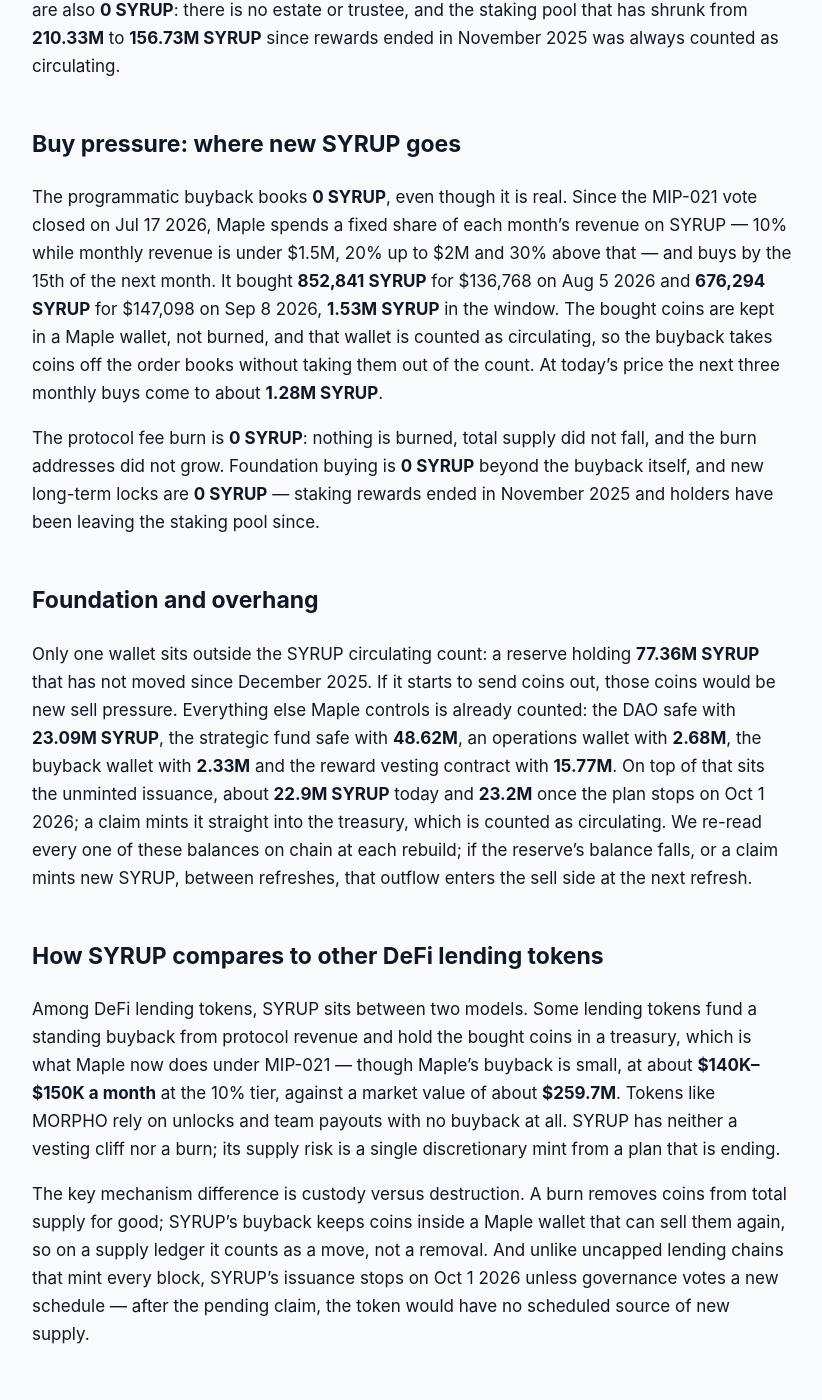
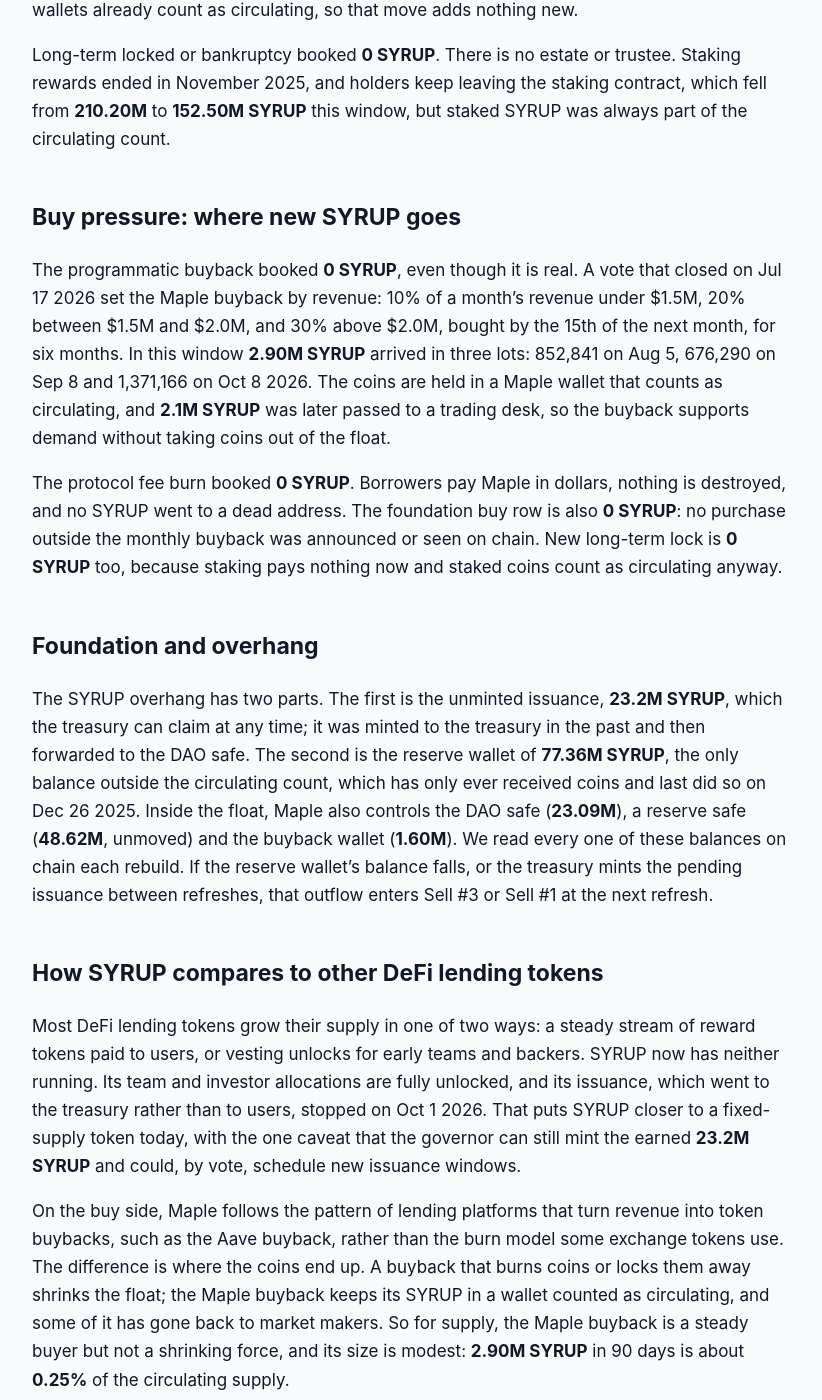
Before and after one commit to jeevansongmy-spec/mrnasdog-articles, a Jekyll site: the page built from crypto/syrup-pressure-framework.md, in a window 1280 px wide and 1400 px high, scrolled down 1300 px. Shown: the whole window, without its empty margins (228-1050 px from the left). Built offline with Jekyll 4.4.1, drawn with Linux system fonts in a browser that asks for light colours; some of the changed text lies outside the part shown.

Commit message:
publish: crypto/syrup-pressure-framework

```diff
--- a/crypto/syrup-pressure-framework.md
+++ b/crypto/syrup-pressure-framework.md
@@ -1,51 +1,53 @@
 ---
-title:         "SYRUP Inflation Analysis · September 2026 · Mixed flows · supply roughly steady"
-description:   "SYRUP supply held flat: 0.00% net over 90 days and next, no burn, buybacks kept in a counted wallet — but about 23.2M issued SYRUP wait to be claimed by Maple."
+title:         "SYRUP Inflation Analysis · October 2026 · Mixed flows · supply roughly steady"
+description:   "SYRUP supply is flat: 0.00% net over 90 days and next. Issuance ended Oct 1 2026; 23.2M earned SYRUP is unminted, and the 2.90M buyback stays in the float."
 canonical_url: "https://mrnasdog.com/research/syrup/inflation"
 tags:          ["crypto", "syrup", "maple", "defi"]
 published:     true
 ---
 
-Originally published at [SYRUP Inflation Analysis · September 2026 · Mixed flows · supply roughly steady](https://mrnasdog.com/research/syrup/inflation).
+Originally published at [SYRUP Inflation Analysis · October 2026 · Mixed flows · supply roughly steady](https://mrnasdog.com/research/syrup/inflation).
 
-# SYRUP Inflation Analysis · September 2026 · Mixed flows · supply roughly steady
+# SYRUP Inflation Analysis · October 2026 · Mixed flows · supply roughly steady
 
-SYRUP, the token of Maple Finance, had a flat supply over the last 90 days: **0 SYRUP** of new sell pressure against **0 SYRUP** of buy pressure, a net of **0.00%** of the **1,167.27M** circulating coins, and the same reading for the next 90 days. The inflation monitor reads **+0.36%**, inside our tolerance. The number to watch is Maple's issuance plan: about **23.2M** new SYRUP have built up and can be minted whenever Maple claims them, which would add about **2%** to supply in one day.
+SYRUP, the token of the Maple Finance lending platform, was flat over the last 90 days: **0 SYRUP** of new supply reached the market and **0 SYRUP** left it, for a net of **0.00%**, with the same **0.00%** projected for the next 90 days. The three-year SYRUP issuance stopped on **Oct 1 2026**, but **23.2M SYRUP** earned before that date has not been minted yet, and the Maple buyback of **2.90M SYRUP** stays in a wallet that still counts as circulating. The monitor reads **+0.37%**, close enough that no warning is needed.
 
 ## The verdict, in one paragraph
 
-Over the 90 days to Sep 29 2026, SYRUP supply moved by **0.00%** on our ledger, and we project **0.00%** for the next 90 days. The inflation monitor reads **+0.36%** for the same window, a gap of **0.36 percentage points**, which is inside the 0.5-point line, so no warning chip is shown. The small difference comes from a recount of which wallets are left out of the circulating figure in August 2026, not from new coins: total SYRUP supply sat at **1,244.68M** at both ends of the window. SYRUP today is a quiet token with a loaded spring — flat on the count, with a large claim of already-earned issuance still pending.
+On our ledger SYRUP supply moved **0.00%** over the 90 days from Jul 11 to Oct 9 2026, and we project **0.00%** for the next 90 days. The inflation monitor, which watches the classified circulating count, reads **+0.37%** over its own 90 days, a gap of **0.37 percentage points**. That is inside our 0.5-point tolerance, so no warning chip ships. The small rise the monitor sees comes from how the circulating count was re-drawn in August 2026, not from new coins: total SYRUP supply read exactly **1,244,677,492.51** at both ends of the window. In one line, SYRUP is a quiet supply with one loaded spring: the unminted issuance.
 
 ## Sell pressure: where new SYRUP comes from
 
-Protocol inflation booked **0 SYRUP**. Maple Finance runs a three-year issuance plan, voted in 2023 and carried over when MPL became SYRUP at 100 to 1, that builds up new coins for the Maple treasury — about **52.3M SYRUP a year** in 2026. Those coins only exist once Maple claims them from the issuance contract. No claim happened in this window; the last one minted **28.55M SYRUP** on Apr 22 2026. About **22.9M SYRUP** are waiting today, and the plan stops adding more on Oct 1 2026, capping the pending claim at about **23.2M SYRUP**. Past claims came every two to six months with no public date, so the forward figure stays at zero until a claim is announced or seen on chain.
+Protocol inflation booked **0 SYRUP**. Since the MPL to SYRUP switch, Maple Finance has run a three-year issuance of roughly 5% a year, paid to the Maple treasury through an on-chain issuance contract. The contract works in windows: about **52.32M SYRUP a year** from Jan 1 2026, then a rate of zero from Oct 1 2026, which ends the issuance. New SYRUP only exists once the treasury claims it, and the last claim was on Apr 22 2026, when **28.55M SYRUP** was minted. Nothing was claimed in this window, so the total supply did not move. What remains is **23.2M SYRUP** already earned and ready to mint, about **1.99%** of the circulating supply. Only the governor wallet can claim it, and past claims came anywhere from one week to six months apart, so there is no date we can book.
 
-Vesting unlocks are **0 SYRUP**. No team or investor tokens remain locked on a schedule, unlock trackers list SYRUP as fully unlocked, and the conversion window from MPL closed in May 2025. User rewards that release over time sit in a vesting contract that is already counted as circulating, so paying them out adds no new SYRUP.
+Vesting unlocks booked **0 SYRUP**. The original team and investor allocations are fully unlocked, and the reward contract that pays community rewards over time, holding about **17.17M SYRUP**, already counts as circulating, so its payouts move coins inside the float rather than into it.
 
-Foundation and unscheduled unlocks are **0 SYRUP**. Maple's own wallets sent about **6.48M SYRUP** into the market this window — mostly to fund user rewards, plus small monthly payments to a few regular recipients — but every one of those wallets is already inside the circulating count, so the move adds nothing new. Long-term locks and bankruptcy releases are also **0 SYRUP**: there is no estate or trustee, and the staking pool that has shrunk from **210.33M** to **156.73M SYRUP** since rewards ended in November 2025 was always counted as circulating.
+Foundation and unscheduled unlocks booked **0 SYRUP**. Only one wallet sits outside the circulating count, a reserve of **77.36M SYRUP** that held the same balance at both ends of the window. The DAO safe did send **8.0M SYRUP** to an operations wallet in August, but both wallets already count as circulating, so that move adds nothing new.
+
+Long-term locked or bankruptcy booked **0 SYRUP**. There is no estate or trustee. Staking rewards ended in November 2025, and holders keep leaving the staking contract, which fell from **210.20M** to **152.50M SYRUP** this window, but staked SYRUP was always part of the circulating count.
 
 ## Buy pressure: where new SYRUP goes
 
-The programmatic buyback books **0 SYRUP**, even though it is real. Since the MIP-021 vote closed on Jul 17 2026, Maple spends a fixed share of each month's revenue on SYRUP — 10% while monthly revenue is under $1.5M, 20% up to $2M and 30% above that — and buys by the 15th of the next month. It bought **852,841 SYRUP** for $136,768 on Aug 5 2026 and **676,294 SYRUP** for $147,098 on Sep 8 2026, **1.53M SYRUP** in the window. The bought coins are kept in a Maple wallet, not burned, and that wallet is counted as circulating, so the buyback takes coins off the order books without taking them out of the count. At today's price the next three monthly buys come to about **1.28M SYRUP**.
+The programmatic buyback booked **0 SYRUP**, even though it is real. A vote that closed on Jul 17 2026 set the Maple buyback by revenue: 10% of a month's revenue under $1.5M, 20% between $1.5M and $2.0M, and 30% above $2.0M, bought by the 15th of the next month, for six months. In this window **2.90M SYRUP** arrived in three lots: 852,841 on Aug 5, 676,290 on Sep 8 and 1,371,166 on Oct 8 2026. The coins are held in a Maple wallet that counts as circulating, and **2.1M SYRUP** was later passed to a trading desk, so the buyback supports demand without taking coins out of the float.
 
-The protocol fee burn is **0 SYRUP**: nothing is burned, total supply did not fall, and the burn addresses did not grow. Foundation buying is **0 SYRUP** beyond the buyback itself, and new long-term locks are **0 SYRUP** — staking rewards ended in November 2025 and holders have been leaving the staking pool since.
+The protocol fee burn booked **0 SYRUP**. Borrowers pay Maple in dollars, nothing is destroyed, and no SYRUP went to a dead address. The foundation buy row is also **0 SYRUP**: no purchase outside the monthly buyback was announced or seen on chain. New long-term lock is **0 SYRUP** too, because staking pays nothing now and staked coins count as circulating anyway.
 
 ## Foundation and overhang
 
-Only one wallet sits outside the SYRUP circulating count: a reserve holding **77.36M SYRUP** that has not moved since December 2025. If it starts to send coins out, those coins would be new sell pressure. Everything else Maple controls is already counted: the DAO safe with **23.09M SYRUP**, the strategic fund safe with **48.62M**, an operations wallet with **2.68M**, the buyback wallet with **2.33M** and the reward vesting contract with **15.77M**. On top of that sits the unminted issuance, about **22.9M SYRUP** today and **23.2M** once the plan stops on Oct 1 2026; a claim mints it straight into the treasury, which is counted as circulating. We re-read every one of these balances on chain at each rebuild; if the reserve's balance falls, or a claim mints new SYRUP, between refreshes, that outflow enters the sell side at the next refresh.
+The SYRUP overhang has two parts. The first is the unminted issuance, **23.2M SYRUP**, which the treasury can claim at any time; it was minted to the treasury in the past and then forwarded to the DAO safe. The second is the reserve wallet of **77.36M SYRUP**, the only balance outside the circulating count, which has only ever received coins and last did so on Dec 26 2025. Inside the float, Maple also controls the DAO safe (**23.09M**), a reserve safe (**48.62M**, unmoved) and the buyback wallet (**1.60M**). We read every one of these balances on chain each rebuild. If the reserve wallet's balance falls, or the treasury mints the pending issuance between refreshes, that outflow enters Sell #3 or Sell #1 at the next refresh.
 
 ## How SYRUP compares to other DeFi lending tokens
 
-Among DeFi lending tokens, SYRUP sits between two models. Some lending tokens fund a standing buyback from protocol revenue and hold the bought coins in a treasury, which is what Maple now does under MIP-021 — though Maple's buyback is small, at about **$140K–$150K a month** at the 10% tier, against a market value of about **$259.7M**. Tokens like MORPHO rely on unlocks and team payouts with no buyback at all. SYRUP has neither a vesting cliff nor a burn; its supply risk is a single discretionary mint from a plan that is ending.
+Most DeFi lending tokens grow their supply in one of two ways: a steady stream of reward tokens paid to users, or vesting unlocks for early teams and backers. SYRUP now has neither running. Its team and investor allocations are fully unlocked, and its issuance, which went to the treasury rather than to users, stopped on Oct 1 2026. That puts SYRUP closer to a fixed-supply token today, with the one caveat that the governor can still mint the earned **23.2M SYRUP** and could, by vote, schedule new issuance windows.
 
-The key mechanism difference is custody versus destruction. A burn removes coins from total supply for good; SYRUP's buyback keeps coins inside a Maple wallet that can sell them again, so on a supply ledger it counts as a move, not a removal. And unlike uncapped lending chains that mint every block, SYRUP's issuance stops on Oct 1 2026 unless governance votes a new schedule — after the pending claim, the token would have no scheduled source of new supply.
+On the buy side, Maple follows the pattern of lending platforms that turn revenue into token buybacks, such as the Aave buyback, rather than the burn model some exchange tokens use. The difference is where the coins end up. A buyback that burns coins or locks them away shrinks the float; the Maple buyback keeps its SYRUP in a wallet counted as circulating, and some of it has gone back to market makers. So for supply, the Maple buyback is a steady buyer but not a shrinking force, and its size is modest: **2.90M SYRUP** in 90 days is about **0.25%** of the circulating supply.
 
 ## What to watch in the next 90 days
 
-First, Oct 1 2026: the SYRUP issuance plan stops adding coins, fixing the pending claim at about **23.2M SYRUP**. Second, the claim itself — it has no date, and when it lands it adds about **2%** to circulating supply the same day. Third, the monthly buybacks due by Oct 15, Nov 15 and Dec 15 2026, and whether revenue crosses $1.5M a month to lift the buyback share to 20%. Fourth, the quarterly ecosystem call on Oct 13 2026 and any new vote on a post-2026 issuance schedule or on moving bought coins out of the circulating count. Fifth, any first move from the untouched **77.36M SYRUP** reserve.
+First, the treasury claim: if the governor claims the **23.2M SYRUP** of earned issuance, total supply rises by about 1.9% in one block, and how much of it reaches the market depends on where the coins go next. Second, the monthly buybacks due around **Oct 15**, **Nov 15** and **Dec 15 2026**, and whether those coins stay in the Maple wallet or move to trading desks. Third, the Q3 ecosystem call on **Oct 13 2026**, where Maple may update its buyback plan. Fourth, the end of the six-month buyback rule in early 2027, which needs a new vote to continue. Fifth, any new vote that schedules fresh issuance windows.
 
 ## Summary
 
-SYRUP, the Maple Finance token, reads **0.00%** net supply change over the last 90 days and the next 90, with the inflation monitor at **+0.36%** — mixed flows, supply roughly steady. Maple buys SYRUP back every month from revenue, but keeps the coins in a counted wallet and burns nothing, so the buyback does not shrink the count. The key risk is a discretionary claim of about **23.2M SYRUP** from an issuance plan that ends on Oct 1 2026, which would lift supply about 2% at once; after that, SYRUP has no scheduled source of new coins beyond a **77.36M** reserve that has not moved since December 2025.
+SYRUP, the Maple Finance token, was flat over the last 90 days at **0.00%** and is projected flat for the next 90 days, against a monitor reading of **+0.37%**. The three-year issuance ended on Oct 1 2026, vesting is complete, and the revenue-based buyback of **2.90M SYRUP** is held inside the float, so it neither adds nor removes supply. The key risk is the **23.2M SYRUP** of earned but unminted issuance, about 1.99% of circulating supply, which the treasury can claim at any time. SYRUP has no fixed maximum supply, so any new issuance after that would need a governance vote.
 
-*MrNasdog Pressure Framework analysis of SYRUP, Metric 1 — Inflation. Data + explanation only. Not financial advice. Checked Sep 29 2026.*
+*MrNasdog Pressure Framework analysis of SYRUP, Metric 1 — Inflation. Data + explanation only. Not financial advice. Checked Oct 9 2026.*
```
